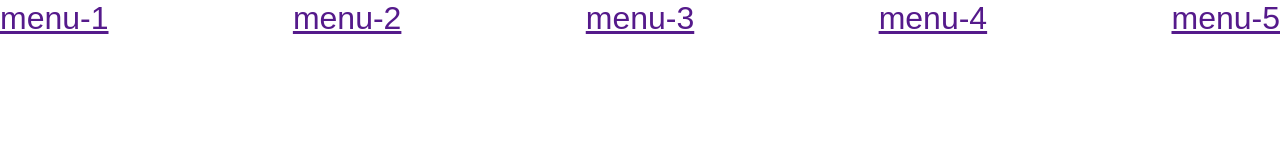
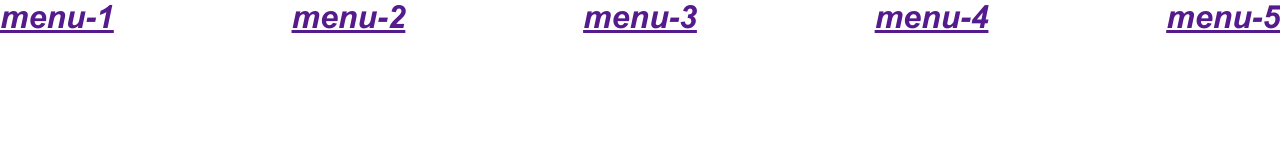
Before and after one commit to karolina-rachuta/menu_sass, a website: page index.html in a window 1280 px wide. Drawn offline with nearby package versions, Linux system fonts and the light colour scheme; files that its build step writes are made by us from their sources.

Commit message:
adding $ to variables in mixin to fix it

```diff
--- a/src/sass/utils/mixins.scss
+++ b/src/sass/utils/mixins.scss
@@ -25,9 +25,9 @@
 // }
 
 @mixin font-face($family, $path){
-    font-family: family;
-    src: url('#{path}.woff2') format('woff2'),
-         url('#{path}.woff') format('woff');
+    font-family: $family;
+    src: url('#{$path}.woff2') format('woff2'),
+         url('#{$path}.woff') format('woff');
     font-weight: normal;
     font-style: normal;
 };
--- a/src/sass/variables.scss
+++ b/src/sass/variables.scss
@@ -10,4 +10,4 @@ $grid-breakpoints: (
 $base-font-size: 16;
 
 $font-path: '../fonts/';
-$fonts: ('Arial': 'arial-webfont', 'Arial Bold Italic': 'arialbi-webfont');
+$fonts: ('Arialr Regular': 'arial-webfont', 'Arial Bold Italic': 'arialbi-webfont');
```
